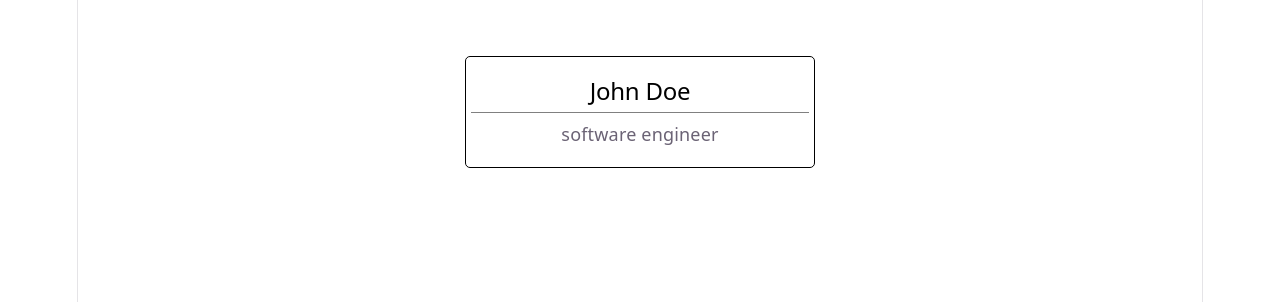
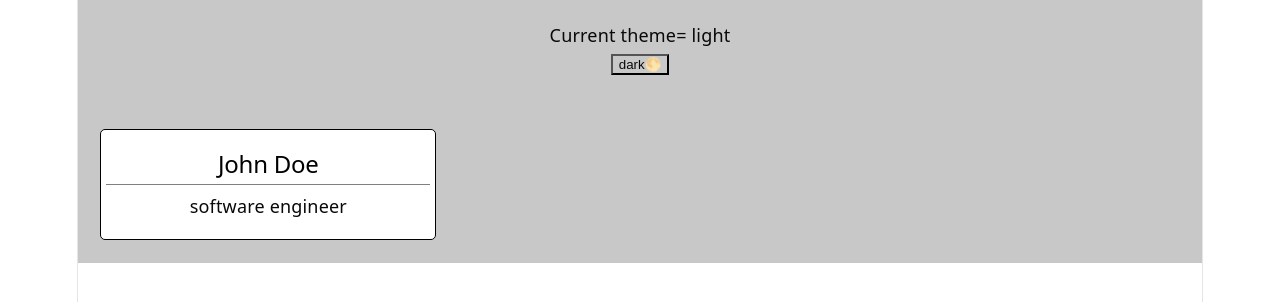
Before and after one commit to omr-haitham/ebe_internship, a React (Vite) app: page / in a window 1280 px wide. Shown: the top 302 px of the page. Built offline with nearby package versions, Linux system fonts and the light colour scheme.

Commit message:
feat(lab 1)
-created a dashboard that changes themes.
-created a theme toggle button that changes content based on theme.

```diff
--- a/package.json
+++ b/package.json
@@ -10,7 +10,7 @@
     "preview": "vite preview"
   },
   "dependencies": {
-    "react": "^19.2.7",
+    "react": "^19.2.8",
     "react-dom": "^19.2.7"
   },
   "devDependencies": {
--- /dev/null
+++ b/src/components/Dashboard.tsx
@@ -0,0 +1,20 @@
+import type { ReactNode } from "react";
+import { useTheme } from "../context/ThemeContext";
+import { ThemeButton } from "./themeButton";
+import "./styles/Dashboard.css"
+
+interface DashboardPropsTypes{
+    children : ReactNode
+}
+export function Dashboard({children}:DashboardPropsTypes){
+
+    const {theme, toggleTheme} = useTheme();
+
+    return (
+        <div className={`Dashboard ${theme}`}>
+            <p>Current theme= {theme}</p>
+            <ThemeButton theme={theme} toggleTheme={toggleTheme}/>
+            {children}
+        </div>
+    )
+}
--- /dev/null
+++ b/src/components/ThemeButton.tsx
@@ -0,0 +1,12 @@
+import { type ThemeContextType } from "../context/ThemeContext"
+import "./styles/ThemeButton.css"
+
+export function ThemeButton ({theme , toggleTheme}:ThemeContextType){
+
+    return(
+        <button onClick={toggleTheme} className={`button ${theme}`}>
+        {theme === 'light'? 'dark🌕' : 'light☀️'}
+        </button>
+    )
+
+}
--- /dev/null
+++ b/src/components/styles/Dashboard.css
@@ -0,0 +1,13 @@
+.dark{
+    background-color: rgb(9,9,9);
+    color: rgb(200,200,200);
+}
+
+.light{
+    background-color: rgb(200,200,200) ;
+    color: rgb(9,9,9);
+}
+
+.Dashboard{
+    padding:2%
+}
--- /dev/null
+++ b/src/components/styles/ThemeButton.css
@@ -0,0 +1,9 @@
+.dark{
+    background-color: rgb(20,20,20);
+    color: rgb(200,200,200);
+}
+
+.light{
+    background-color: rgb(180,180,180) ;
+    color: rgb(9,9,9);
+}
--- /dev/null
+++ b/src/context/ThemeContext.ts
@@ -0,0 +1,18 @@
+import { createContext, useContext } from "react";
+
+export interface ThemeContextType {
+  theme: Theme;
+  toggleTheme: () => void;
+}
+
+const themeContext = createContext<ThemeContextType | undefined>(undefined);
+
+export type Theme = "light" | "dark";
+export const useTheme = (): ThemeContextType => {
+  const context = useContext(themeContext);
+    if (!context) {
+    throw new Error('useTheme must be used within a ThemeProvider');
+  }
+  return context;
+};
+export {themeContext};
--- /dev/null
+++ b/src/context/providers/ThemeContextProvider.tsx
@@ -0,0 +1,16 @@
+import { useState, type ReactNode } from "react";
+import { themeContext } from "../ThemeContext";
+import { type Theme } from "../ThemeContext";
+
+interface themeProviderProps
+{
+    children:ReactNode,
+
+}
+
+export function ThemeProvider ({children } : themeProviderProps)
+{
+    const [theme , setTheme] = useState<Theme>("light");
+    const toggleTheme = ()=>{ setTheme(prev=> (prev === 'light'? 'dark' : 'light'))}
+    return <themeContext.Provider value={{theme , toggleTheme}}> {children} </themeContext.Provider>
+}
--- a/src/main.tsx
+++ b/src/main.tsx
@@ -2,9 +2,15 @@ import { StrictMode } from 'react'
 import { createRoot } from 'react-dom/client'
 import './index.css'
 import { UserCard } from './components/UserCard'
+import { ThemeProvider } from './context/providers/ThemeContextProvider'
+import { Dashboard } from './components/Dashboard'
 
 createRoot(document.getElementById('root')!).render(
   <StrictMode>
-    <UserCard name='John Doe' occupation='software engineer' />
+    <ThemeProvider>
+      <Dashboard>
+        <UserCard name='John Doe' occupation='software engineer' />
+      </Dashboard>
+    </ThemeProvider>
   </StrictMode>,
 )
```
Also changed, not shown: 1 other file (tests, documents, lock files or other folders).
